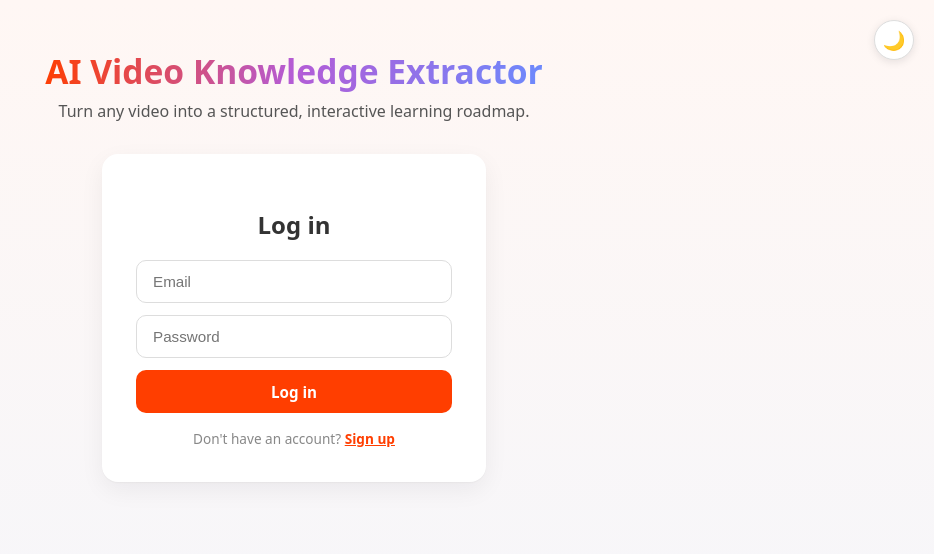
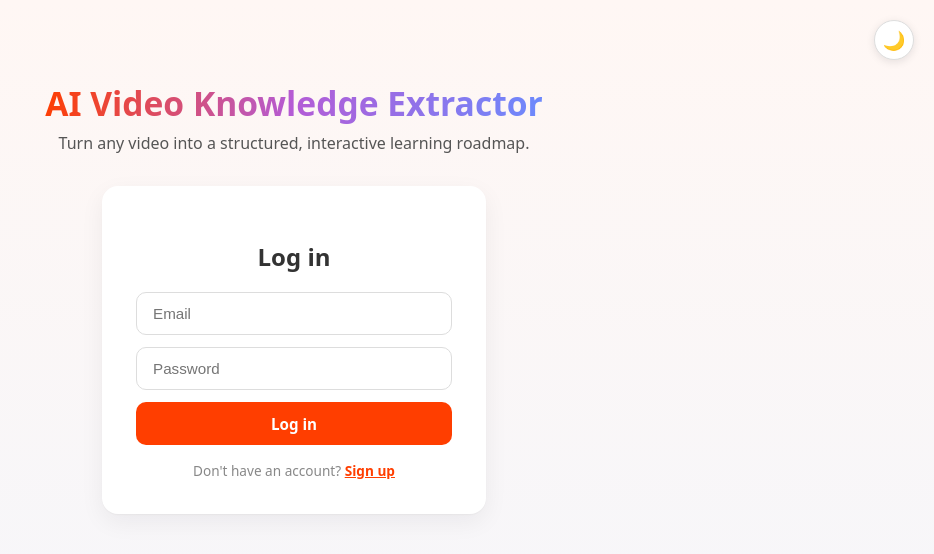
Before and after one commit to Keerthi292/AI-Video-Knowledge-Extractor, a SvelteKit app in the folder frontend/: page / in a window 1280 px wide. Shown: the top 554 px of the page, without its empty margins (346-1280 px from the left). Built offline with nearby package versions, Linux system fonts and the light colour scheme.

Commit message:
fix: increase padding in main section for better layout

```diff
--- a/frontend/src/app.css
+++ b/frontend/src/app.css
@@ -46,7 +46,7 @@ body {
 main {
 	max-width: 1400px;
 	margin: 0 auto;
-	padding: 3rem 1.25rem 4rem;
+	padding: 5rem 1.25rem 4rem;
 	font-family:
 		system-ui,
 		-apple-system,
```
